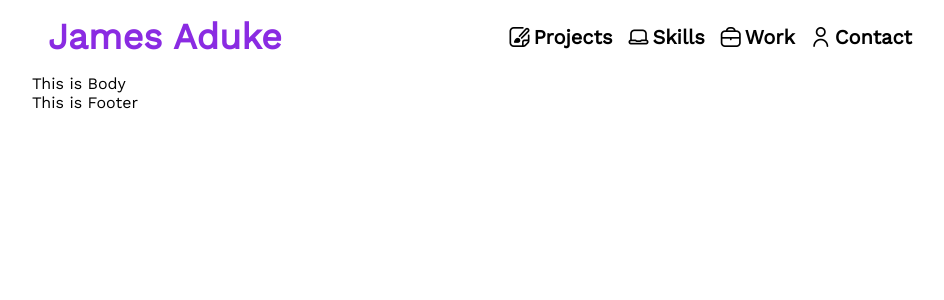
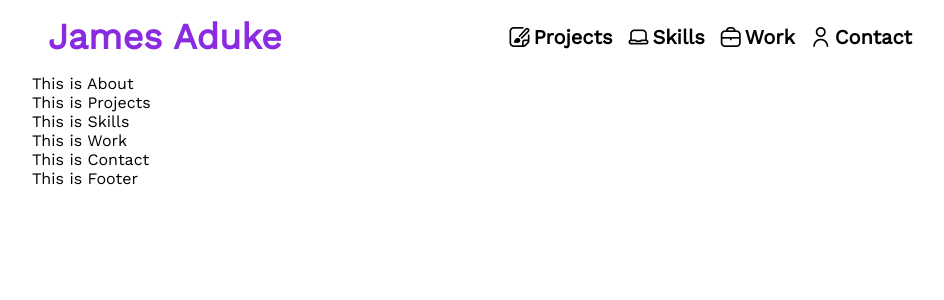
Before and after one commit to jamesaduke/react-portfolio, a React (Create React App) app: page / in a window 1280 px wide. Shown: the top 300 px of the page, without its empty margins (160-1104 px from the left). Built offline with nearby package versions, Linux system fonts and the light colour scheme.

Commit message:
add basic structure of body

```diff
--- /dev/null
+++ b/src/components/body/about/index.js
@@ -0,0 +1,7 @@
+import React from "react";
+
+function About (){
+    return <div>This is About</div>;
+}
+
+export default About;
--- /dev/null
+++ b/src/components/body/body.css
@@ -0,0 +1,3 @@
+.body{
+
+}
--- /dev/null
+++ b/src/components/body/contact/index.js
@@ -0,0 +1,8 @@
+import React from "react";
+
+
+function Contact (){
+    return <div>This is Contact</div>;
+}
+
+export default Contact;
--- a/src/components/body/index.js
+++ b/src/components/body/index.js
@@ -1,7 +1,35 @@
 import React from "react";
+import './body.css';
+import About from "./about";
+import Projects from "./project";
+import Skills from "./skills";
+import Work from "./work";
+import Contact from "./contact";
 
 function Body (){
-    return <div>This is Body</div>;
+    return (
+        <div className="body">
+            <section id="about">
+                <About />
+            </section>
+
+            <section id="projects">
+                <Projects />
+            </section>
+
+            <section id="skills">
+                <Skills />
+            </section>
+
+            <section id="work">
+                <Work />
+            </section>
+
+            <section id="contact">
+                <Contact />
+            </section>
+        </div>
+    );
 }
 
 export default Body;
--- /dev/null
+++ b/src/components/body/project/index.js
@@ -0,0 +1,7 @@
+import React from "react";
+
+function Projects (){
+    return <div>This is Projects</div>;
+}
+
+export default Projects;
--- /dev/null
+++ b/src/components/body/skills/index.js
@@ -0,0 +1,7 @@
+import React from "react";
+
+function Skills (){
+    return <div>This is Skills</div>;
+}
+
+export default Skills;
--- /dev/null
+++ b/src/components/body/work/index.js
@@ -0,0 +1,7 @@
+import React from "react";
+
+function Work (){
+    return <div>This is Work</div>;
+}
+
+export default Work;
```
